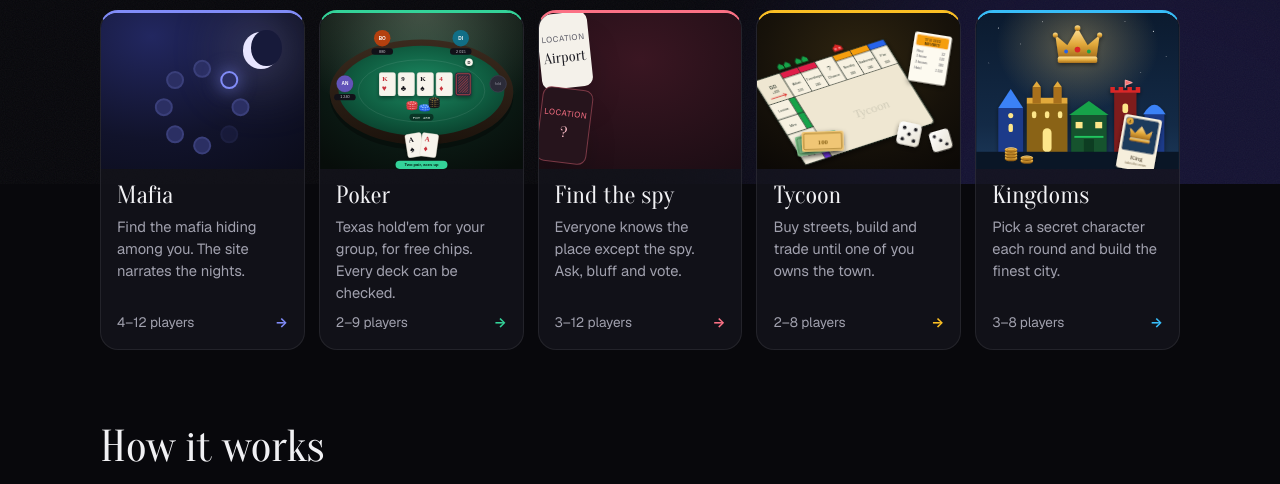
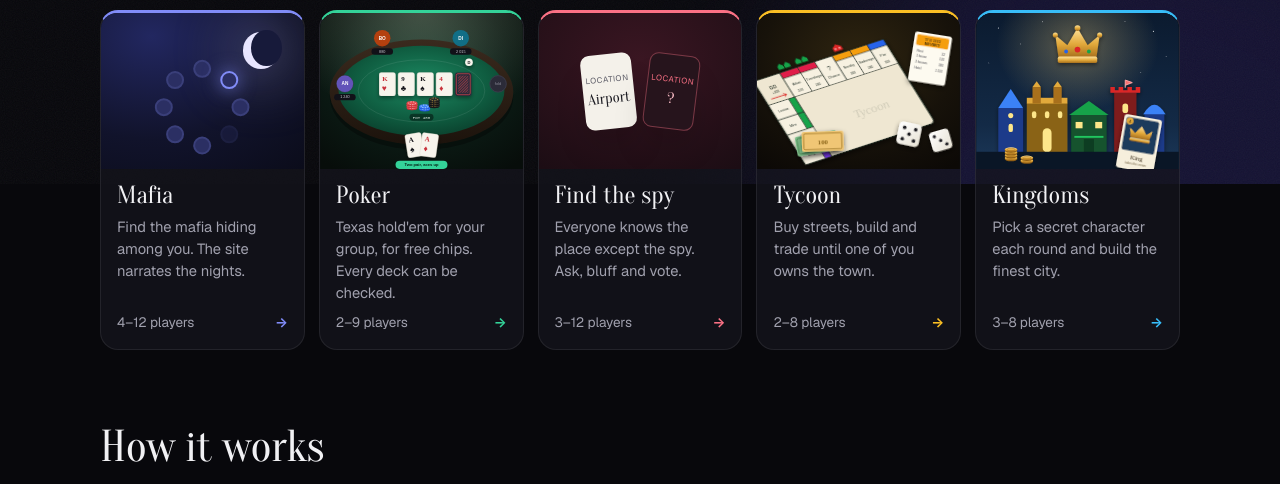
Before and after one commit to bluepe4u/MafiaGame, a website: page public/index.html in a window 1280 px wide. Shown: the part 616-1100 px from the top of the page. Drawn offline with nearby package versions, Linux system fonts and the light colour scheme; no server answers.

Commit message:
Home page: the Find the spy thumbnail is centred again

```diff
--- a/public/style.css
+++ b/public/style.css
@@ -1506,3 +1506,4 @@ body.signed-in .gp-about { display: none; }
 #playCard .tables { border-top: 1px solid var(--border); padding-top: clamp(8px, 1.4vh, 14px); }
 #playCard .tables:empty, #playCard .tables.hidden { display: none; }
 .gp-copy #playCard .table-help { display: none; }
+.hub-thumb.gp-art-spy { display: flex; align-items: center; justify-content: center; gap: 6%; }
```
